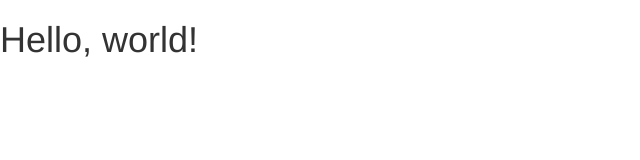
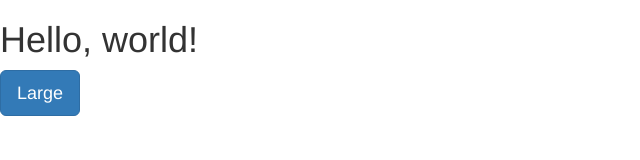
Before and after one commit to michiya0009/michiya0009.github.io, a plain HTML site: page index.html in a window 1280 px wide. Shown: the whole page, without its empty margins (0-640 px from the left). Drawn offline with nearby package versions, Linux system fonts and the light colour scheme.

Commit message:
first commit

```diff
--- a/index.html
+++ b/index.html
@@ -10,6 +10,8 @@
   <body>
     <h1>Hello, world!</h1>
 
+    <button type="button" class="btn btn-primary btn-lg">Large</button>
+
     <script src="https://maxcdn.bootstrapcdn.com/bootstrap/3.3.5/js/bootstrap.min.js"></script>
   </body>
 </html>
```
